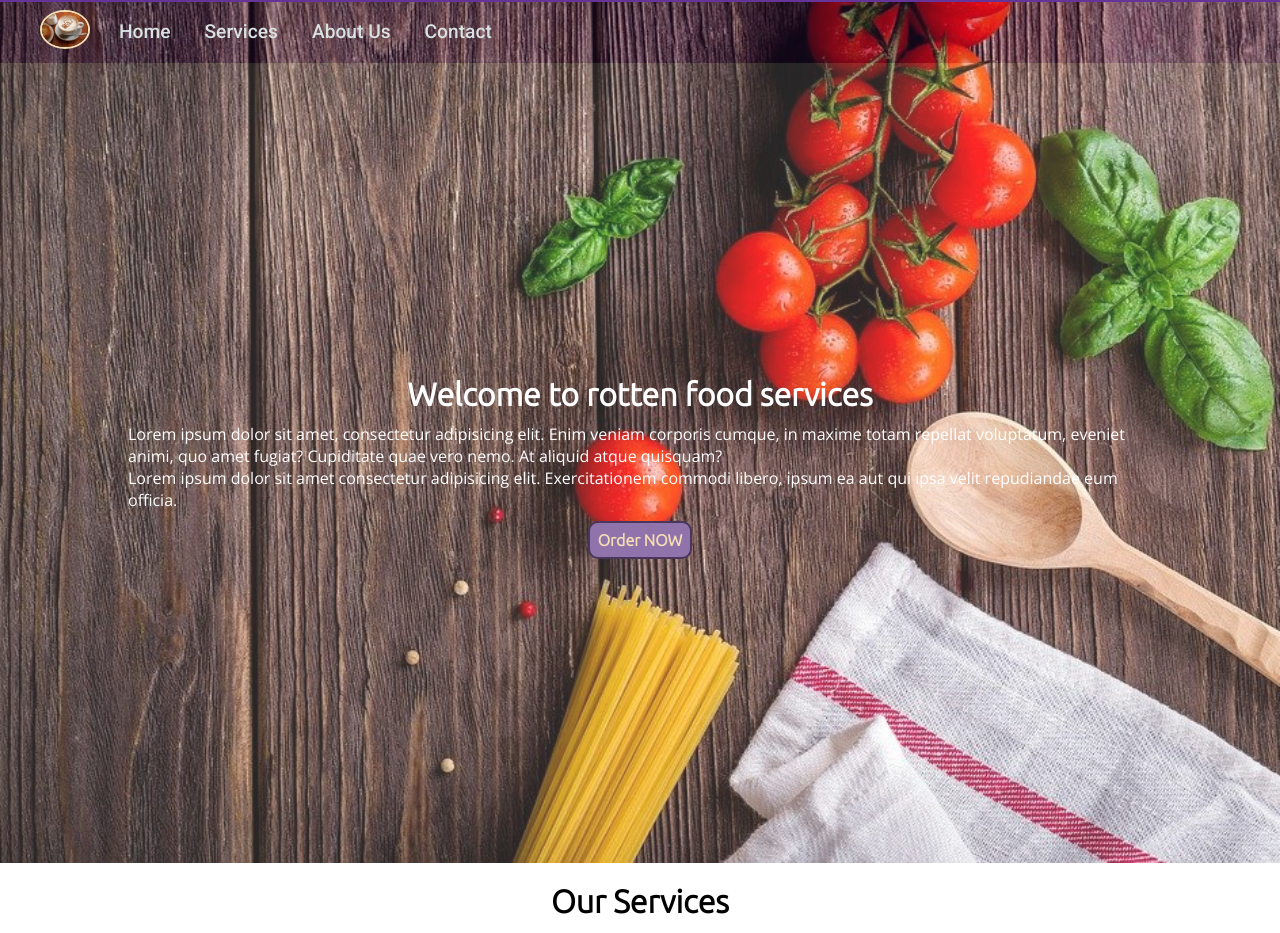
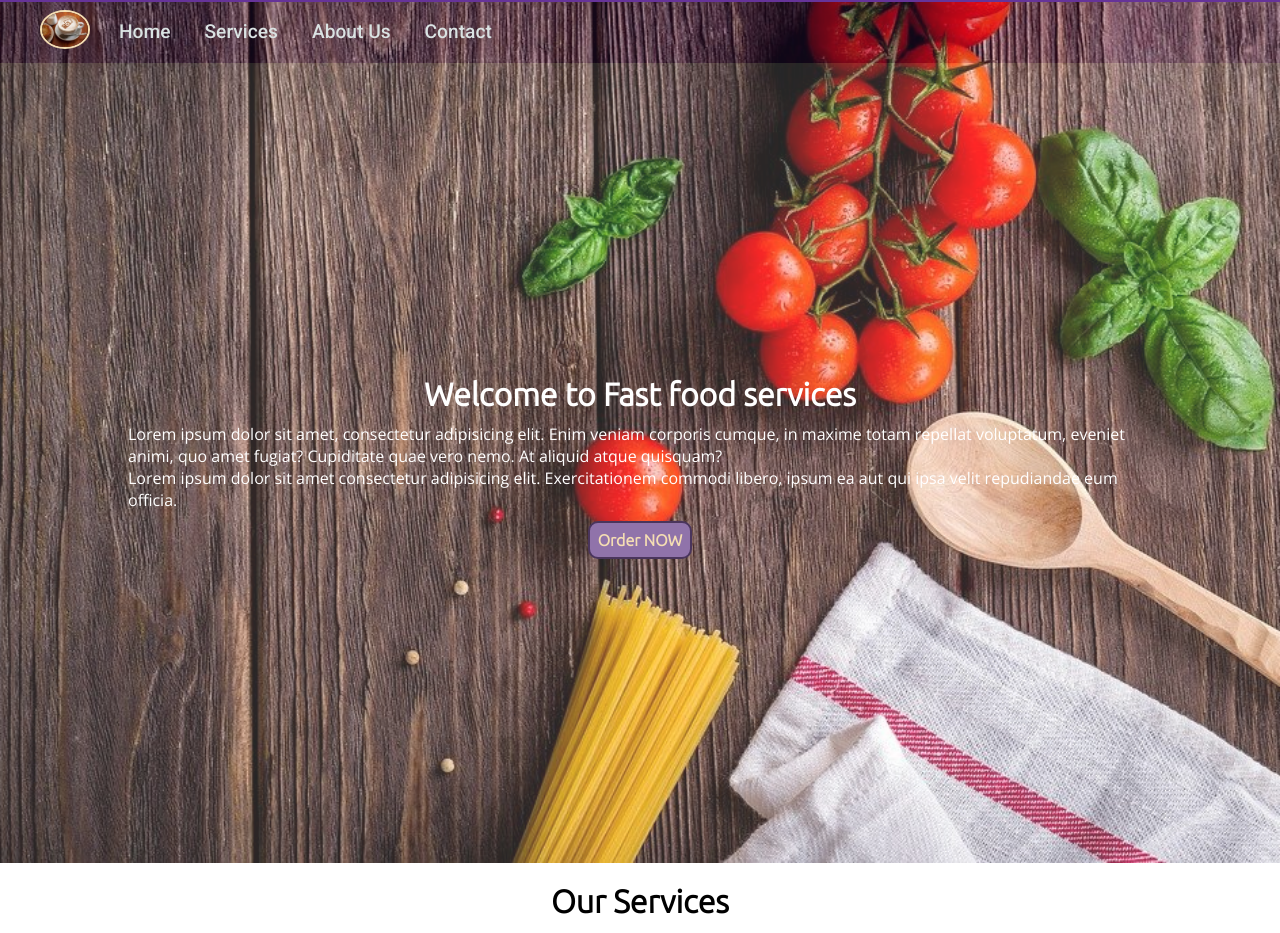
Before and after one commit to RaheelMN/food, a plain HTML site: page index.html in a window 1280 px wide. Shown: the top 933 px of the page. Drawn offline with nearby package versions, Linux system fonts and the light colour scheme.

Commit message:
heading changed

```diff
--- a/index.html
+++ b/index.html
@@ -373,7 +373,7 @@
     </nav>
     <section id="home-background">
         <div id="home-content">
-            <h1 class="h1">Welcome to rotten food services</h1>
+            <h1 class="h1">Welcome to Fast food services</h1>
             <p class="p-font">Lorem ipsum dolor sit amet, consectetur adipisicing elit. Enim veniam corporis cumque, in
                 maxime totam
                 repellat voluptatum, eveniet animi, quo amet fugiat? Cupiditate quae vero nemo. At aliquid atque
```
